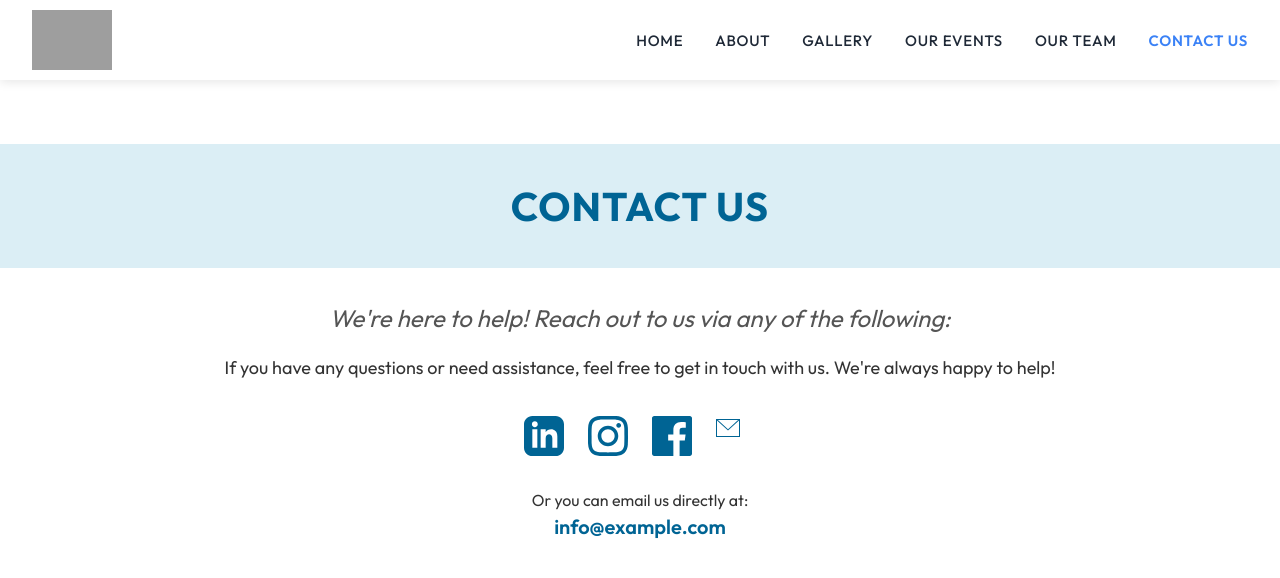
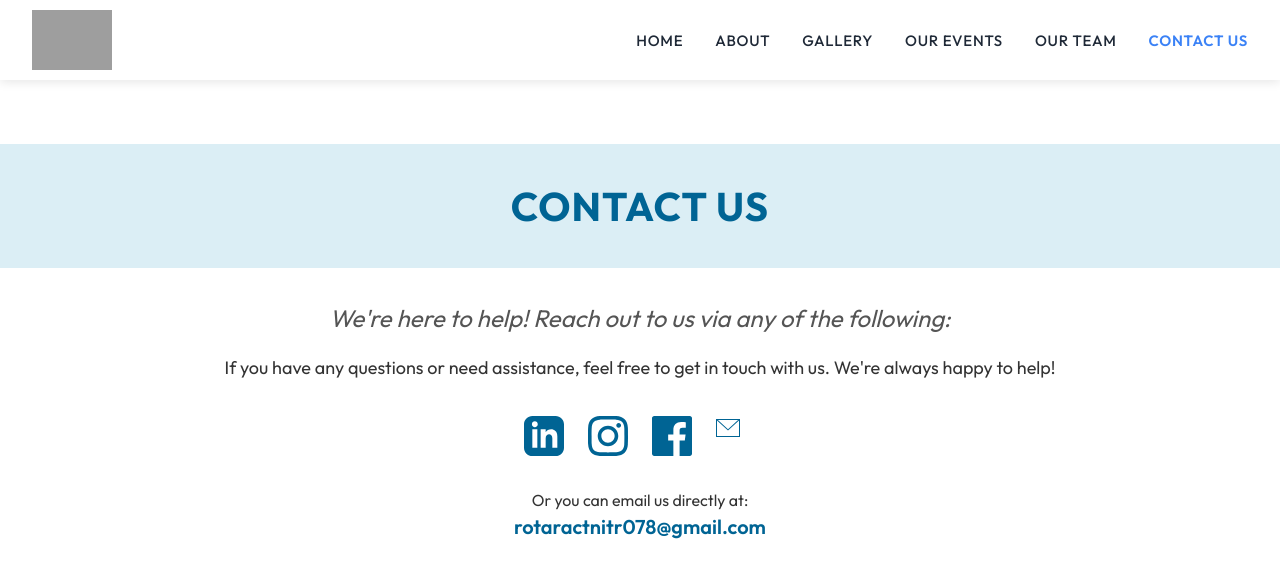
Before and after one commit to umang-bit/Rotaract-Website, a React (Vite) app: page /contact-us in a window 1280 px wide. Shown: the top 578 px of the page. Built offline with nearby package versions, Linux system fonts and the light colour scheme; grey boxes are pictures that could not be loaded.

Commit message:
Update ContactUs.jsx

```diff
--- a/src/components/ContactUs.jsx
+++ b/src/components/ContactUs.jsx
@@ -14,22 +14,22 @@ const ContactUs = () => {
       </div>
 
       <div className="social-media">
-        <a href="https://www.linkedin.com" target="_blank" rel="noopener noreferrer" className="social-link">
+        <a href="https://in.linkedin.com/company/rotaract-nit-rourkela" target="_blank" rel="noopener noreferrer" className="social-link">
           <svg xmlns="http://www.w3.org/2000/svg" width="24" height="24" viewBox="0 0 24 24">
             <path d="M19 0h-14c-2.761 0-5 2.239-5 5v14c0 2.761 2.239 5 5 5h14c2.762 0 5-2.239 5-5v-14c0-2.761-2.238-5-5-5zm-11 19h-3v-11h3v11zm-1.5-12.268c-.966 0-1.75-.79-1.75-1.764s.784-1.764 1.75-1.764 1.75.79 1.75 1.764-.783 1.764-1.75 1.764zm13.5 12.268h-3v-5.604c0-3.368-4-3.113-4 0v5.604h-3v-11h3v1.765c1.396-2.586 7-2.777 7 2.476v6.759z"/>
           </svg>
         </a>
-        <a href="https://www.instagram.com" target="_blank" rel="noopener noreferrer" className="social-link">
+        <a href="https://www.instagram.com/rotaractnitr/" target="_blank" rel="noopener noreferrer" className="social-link">
           <svg xmlns="http://www.w3.org/2000/svg" width="24" height="24" viewBox="0 0 24 24">
             <path d="M12 2.163c3.204 0 3.584.012 4.85.07 3.252.148 4.771 1.691 4.919 4.919.058 1.265.069 1.645.069 4.849 0 3.205-.012 3.584-.069 4.849-.149 3.225-1.664 4.771-4.919 4.919-1.266.058-1.644.07-4.85.07-3.204 0-3.584-.012-4.849-.07-3.26-.149-4.771-1.699-4.919-4.92-.058-1.265-.07-1.644-.07-4.849 0-3.204.013-3.583.07-4.849.149-3.227 1.664-4.771 4.919-4.919 1.266-.057 1.645-.069 4.849-.069zm0-2.163c-3.259 0-3.667.014-4.947.072-4.358.2-6.78 2.618-6.98 6.98-.059 1.281-.073 1.689-.073 4.948 0 3.259.014 3.668.072 4.948.2 4.358 2.618 6.78 6.98 6.98 1.281.058 1.689.072 4.948.072 3.259 0 3.668-.014 4.948-.072 4.354-.2 6.782-2.618 6.979-6.98.059-1.28.073-1.689.073-4.948 0-3.259-.014-3.667-.072-4.947-.196-4.354-2.617-6.78-6.979-6.98-1.281-.059-1.69-.073-4.949-.073zm0 5.838c-3.403 0-6.162 2.759-6.162 6.162s2.759 6.163 6.162 6.163 6.162-2.759 6.162-6.163c0-3.403-2.759-6.162-6.162-6.162zm0 10.162c-2.209 0-4-1.79-4-4 0-2.209 1.791-4 4-4s4 1.791 4 4c0 2.21-1.791 4-4 4zm6.406-11.845c-.796 0-1.441.645-1.441 1.44s.645 1.44 1.441 1.44c.795 0 1.439-.645 1.439-1.44s-.644-1.44-1.439-1.44z"/>
           </svg>
         </a>
-        <a href="https://www.facebook.com" target="_blank" rel="noopener noreferrer" className="social-link">
+        <a href="https://www.facebook.com/RotaractNITR/" target="_blank" rel="noopener noreferrer" className="social-link">
           <svg xmlns="http://www.w3.org/2000/svg" width="24" height="24" viewBox="0 0 24 24">
             <path d="M22.675 0h-21.35c-.732 0-1.325.593-1.325 1.325v21.351c0 .731.593 1.324 1.325 1.324h11.495v-9.294h-3.128v-3.622h3.128v-2.671c0-3.1 1.893-4.788 4.659-4.788 1.325 0 2.463.099 2.795.143v3.24l-1.918.001c-1.504 0-1.795.715-1.795 1.763v2.313h3.587l-.467 3.622h-3.12v9.293h6.116c.73 0 1.323-.593 1.323-1.325v-21.35c0-.732-.593-1.325-1.325-1.325z"/>
           </svg>
         </a>
-        <a href="mailto:info@example.com" className="social-link">
+        <a href="mailto:rotaractnitr078@gmail.com" className="social-link">
           <svg width="24" height="24" xmlns="http://www.w3.org/2000/svg" fillRule="evenodd" clipRule="evenodd">
             <path d="M24 21h-24v-18h24v18zm-23-16.477v15.477h22v-15.477l-10.999 10-11.001-10zm21.089-.523h-20.176l10.088 9.171 10.088-9.171z"/>
           </svg>
@@ -38,7 +38,7 @@ const ContactUs = () => {
 
       <div className="mailing">
         <p>Or you can email us directly at:</p>
-        <a href="mailto:info@example.com" className="email-link">info@example.com</a>
+        <a href="mailto:rotaractnitr078@gmail.com" className="email-link">rotaractnitr078@gmail.com</a>
       </div>
     </div>
   );
```
